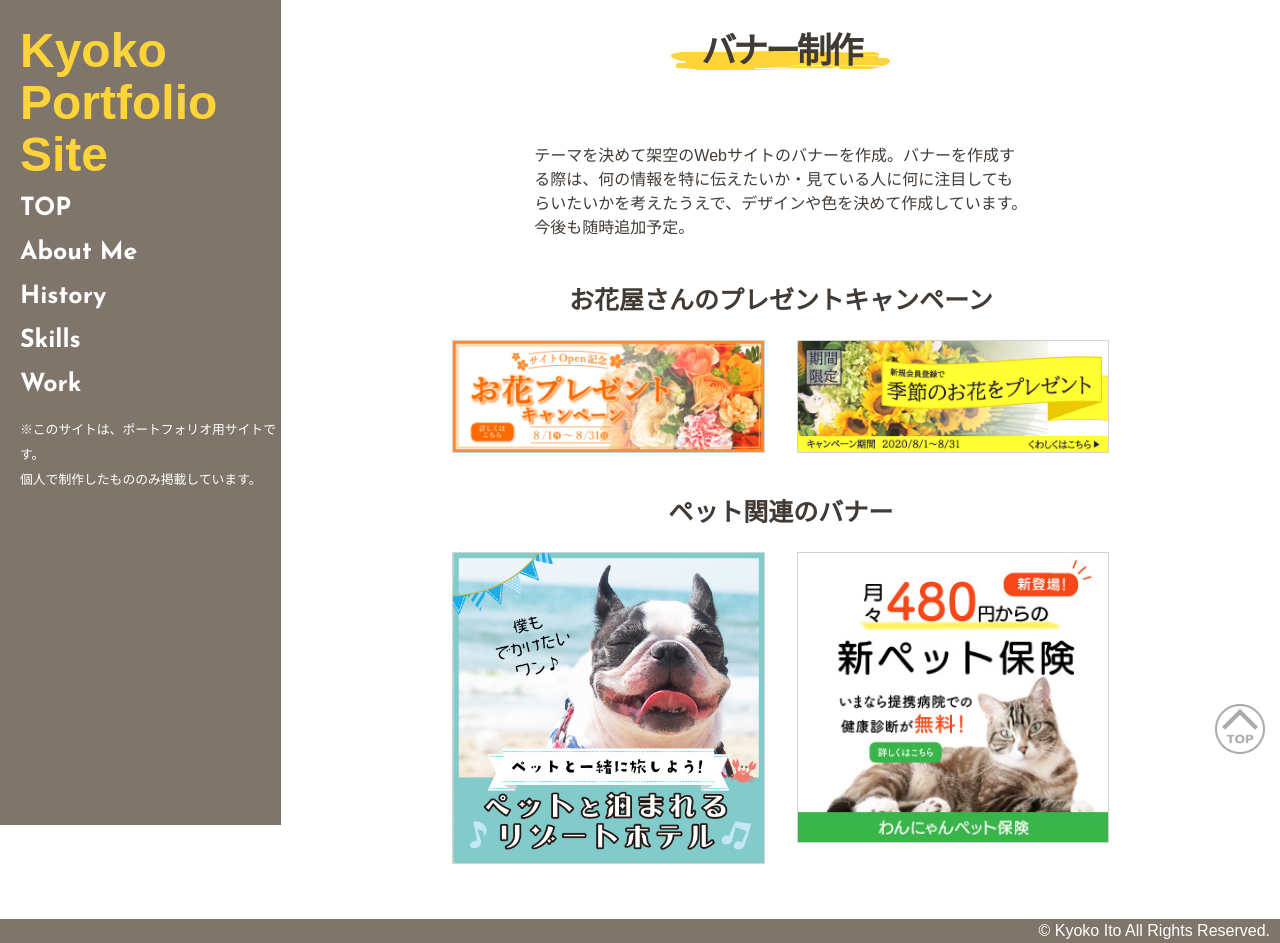
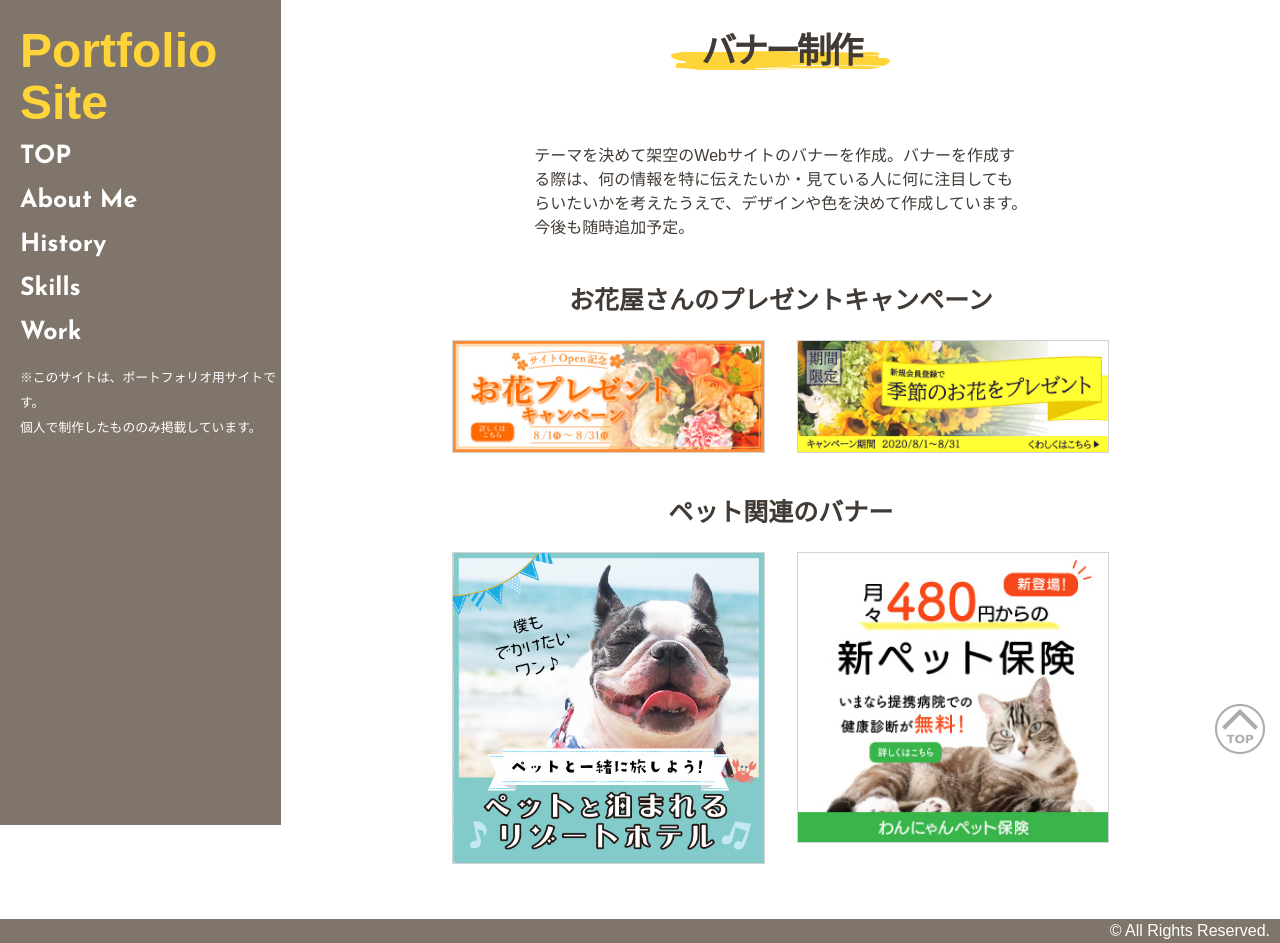
Before and after one commit to kyoppu84/portfolio2, a plain HTML site: page pf-bunner.html in a window 1280 px wide. Drawn offline with nearby package versions, Linux system fonts and the light colour scheme; a script that the page names is missing.

Commit message:
Update pf-bunner.html

```diff
--- a/pf-bunner.html
+++ b/pf-bunner.html
@@ -2,8 +2,8 @@
 <html>
 <head>
 <meta charset="utf-8">
-<title>KYOKO ITO Portfolio Website</title>
-<meta name="description" content="伊藤京子のPortfolio用のWEBサイトです">
+<title>Portfolio Website</title>
+<meta name="description" content="Portfolio用のWEBサイトです">
 <meta name="viewport" content="width=device-width,initial-scale=1">
 
 <link href="css/normalize.css" rel="stylesheet" type="text/css">
@@ -35,7 +35,7 @@
 	<div id="nav-content">
 		<h1><span class="h1-text">
 		<a href="index.html#top">
-		Kyoko<br>
+
 		Portfolio<br>
 		Site</a></span></h1>
 		<nav>
@@ -55,7 +55,7 @@
 </header>
 	<div class="main">
 		<div ID="title">
-<h1><span>Kyoko<br> Portfolio Site</span></h1>
+<h1><span>Portfolio Site</span></h1>
 </div>
 		<h2 class="pf-h2"><span>バナー制作</span></h2>
 
@@ -97,7 +97,7 @@
 
 </div>
 	<footer>
-	© Kyoko Ito All Rights Reserved.
+	© All Rights Reserved.
 	</footer>
 
 <p class="pagetop" style="display: block;">
```
